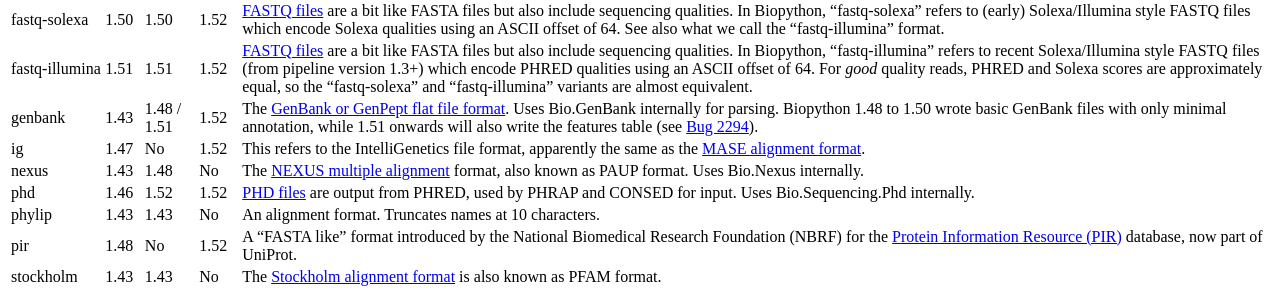
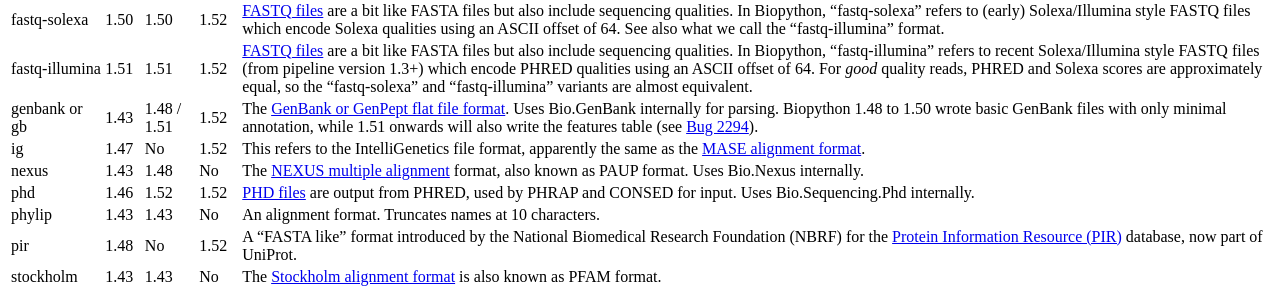
Before and after one commit to biopython/biopython.github.io, a Jekyll site: the page built from wiki/SeqIO.md, in a window 1280 px wide and 900 px high, scrolled down 553 px. Shown: the part 160-450 px from the top of the window. Built offline with Jekyll 4.4.1, drawn with Linux system fonts in a browser that asks for light colours.

```diff
--- a/wiki/SeqIO.md
+++ b/wiki/SeqIO.md
@@ -63,7 +63,7 @@ name as [BioPerl's SeqIO](bp:HOWTO:SeqIO#Formats "wikilink") and
 | fastq-sanger or fastq | 1.50 | 1.50        | 1.52  | [FASTQ files](http://en.wikipedia.org/wiki/FASTQ_format) are a bit like FASTA files but also include sequencing qualities. In Biopython, "fastq" (or the alias "fastq-sanger") refers to Sanger style FASTQ files which encode PHRED qualities using an ASCII offset of 33. See also the incompatible "fastq-solexa" and "fastq-illumina" variants.                                                                                                       |
 | fastq-solexa          | 1.50 | 1.50        | 1.52  | [FASTQ files](http://en.wikipedia.org/wiki/FASTQ_format) are a bit like FASTA files but also include sequencing qualities. In Biopython, "fastq-solexa" refers to (early) Solexa/Illumina style FASTQ files which encode Solexa qualities using an ASCII offset of 64. See also what we call the "fastq-illumina" format.                                                                                                                                 |
 | fastq-illumina        | 1.51 | 1.51        | 1.52  | [FASTQ files](http://en.wikipedia.org/wiki/FASTQ_format) are a bit like FASTA files but also include sequencing qualities. In Biopython, "fastq-illumina" refers to recent Solexa/Illumina style FASTQ files (from pipeline version 1.3+) which encode PHRED qualities using an ASCII offset of 64. For *good* quality reads, PHRED and Solexa scores are approximately equal, so the "fastq-solexa" and "fastq-illumina" variants are almost equivalent. |
-| genbank               | 1.43 | 1.48 / 1.51 | 1.52  | The [GenBank or GenPept flat file format](bp:GenBank_sequence_format "wikilink"). Uses Bio.GenBank internally for parsing. Biopython 1.48 to 1.50 wrote basic GenBank files with only minimal annotation, while 1.51 onwards will also write the features table (see [Bug 2294](http://bugzilla.open-bio.org/show_bug.cgi?id=2294)).                                                                                                                      |
+| genbank or gb         | 1.43 | 1.48 / 1.51 | 1.52  | The [GenBank or GenPept flat file format](bp:GenBank_sequence_format "wikilink"). Uses Bio.GenBank internally for parsing. Biopython 1.48 to 1.50 wrote basic GenBank files with only minimal annotation, while 1.51 onwards will also write the features table (see [Bug 2294](http://bugzilla.open-bio.org/show_bug.cgi?id=2294)).                                                                                                                      |
 | ig                    | 1.47 | No          | 1.52  | This refers to the IntelliGenetics file format, apparently the same as the [MASE alignment format](bp:Mase_multiple_alignment_format "wikilink").                                                                                                                                                                                                                                                                                                         |
 | nexus                 | 1.43 | 1.48        | No    | The [NEXUS multiple alignment](bp:NEXUS_multiple_alignment_format "wikilink") format, also known as PAUP format. Uses Bio.Nexus internally.                                                                                                                                                                                                                                                                                                               |
 | phd                   | 1.46 | 1.52        | 1.52  | [PHD files](bp:PHD_sequence_format "wikilink") are output from PHRED, used by PHRAP and CONSED for input. Uses Bio.Sequencing.Phd internally.                                                                                                                                                                                                                                                                                                             |
```
Also changed, not shown: 1 other file.
